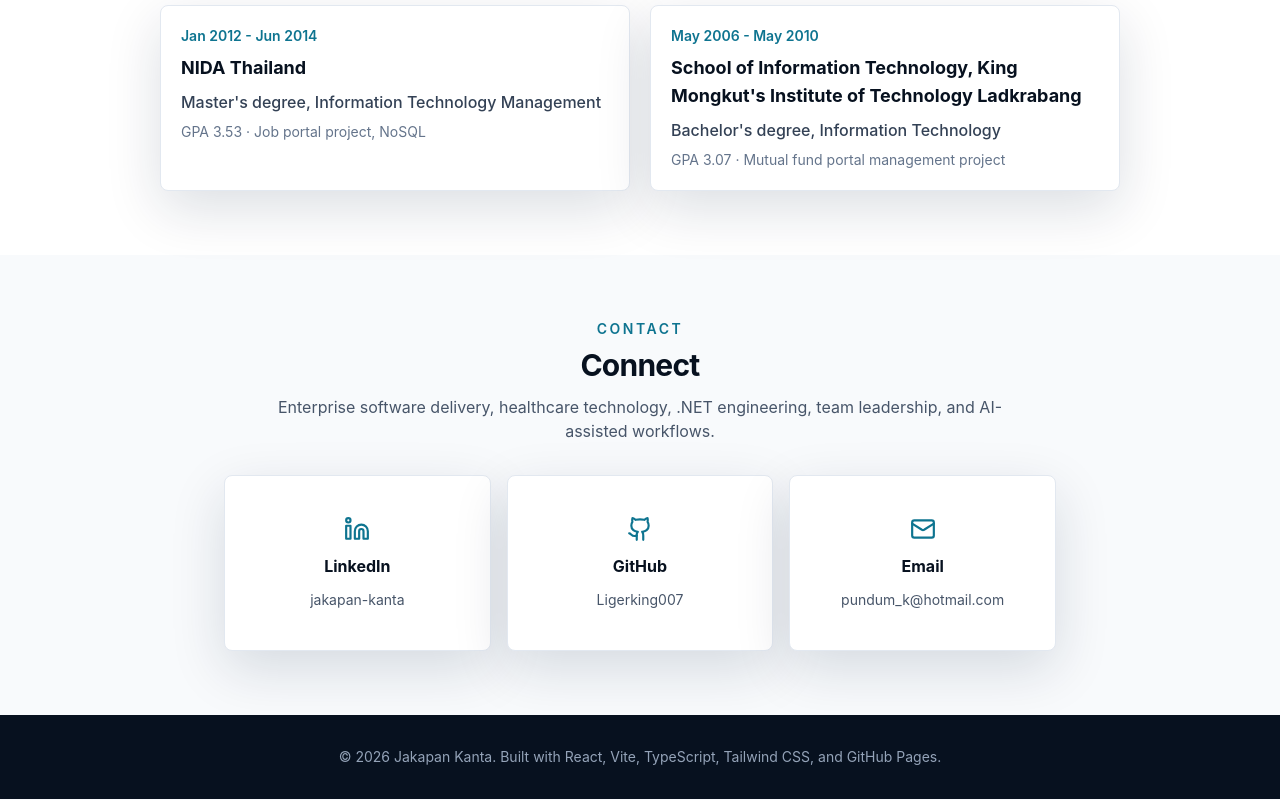
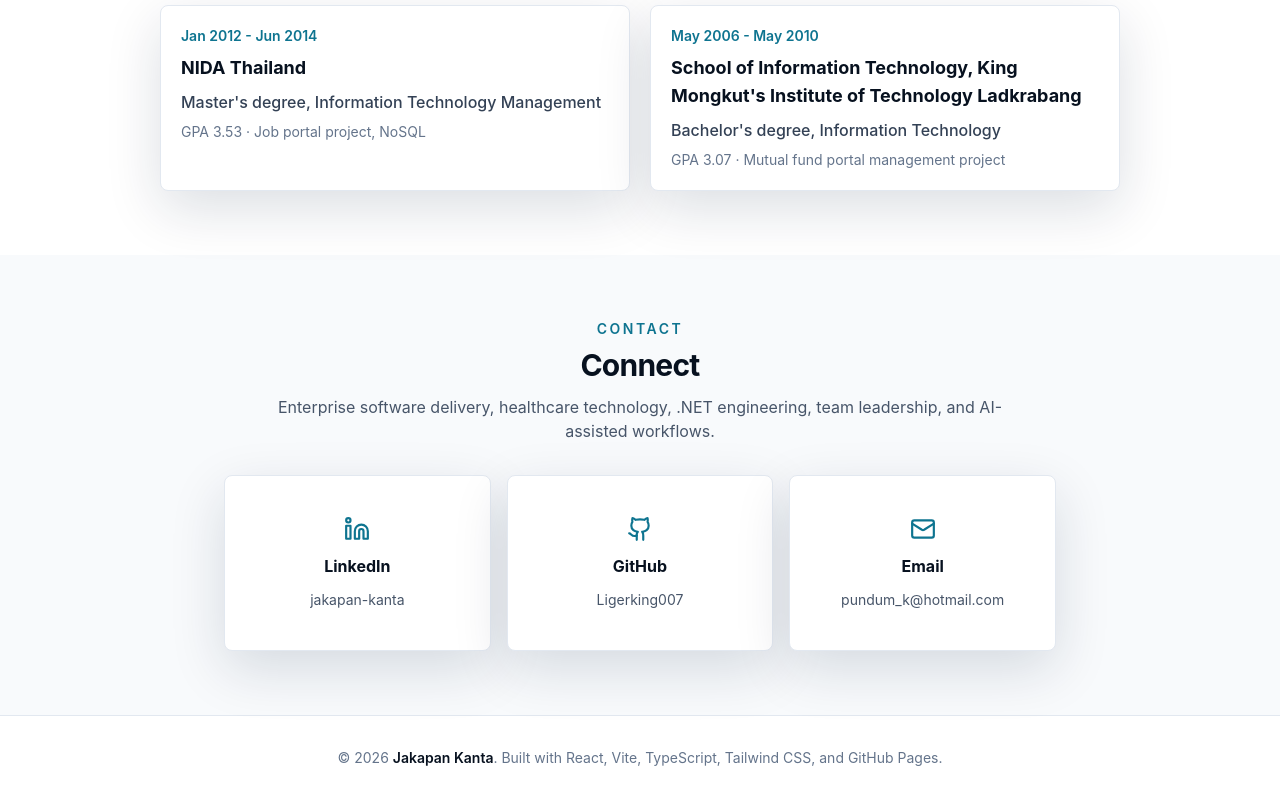
Before and after one commit to Ligerking007/JakapanK-Portfolio, a React (Vite) app: page / in a window 1280 px wide. Shown: the part 5213-6013 px from the top of the page. Built offline with nearby package versions, Linux system fonts and the light colour scheme.

Commit message:
Fix footer light theme styles

```diff
--- a/src/App.tsx
+++ b/src/App.tsx
@@ -663,8 +663,10 @@ function Contact({ content }: { content: LocalizedContent }) {
 
 function Footer() {
   return (
-    <footer className="bg-navy-950 px-4 py-8 text-center text-sm text-slate-400">
-      <p>© {new Date().getFullYear()} {profile.name}. Built with React, Vite, TypeScript, Tailwind CSS, and GitHub Pages.</p>
+    <footer className="border-t border-slate-200 bg-white px-4 py-8 text-center text-sm text-slate-500 transition-colors dark:border-slate-800 dark:bg-navy-950 dark:text-slate-400">
+      <p>
+        © {new Date().getFullYear()} <span className="font-semibold text-navy-950 dark:text-white">{profile.name}</span>. Built with React, Vite, TypeScript, Tailwind CSS, and GitHub Pages.
+      </p>
     </footer>
   );
 }
```
